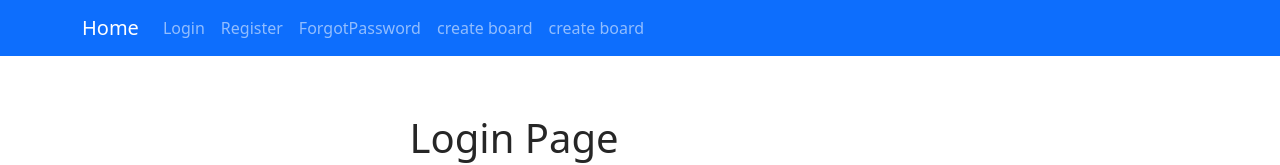
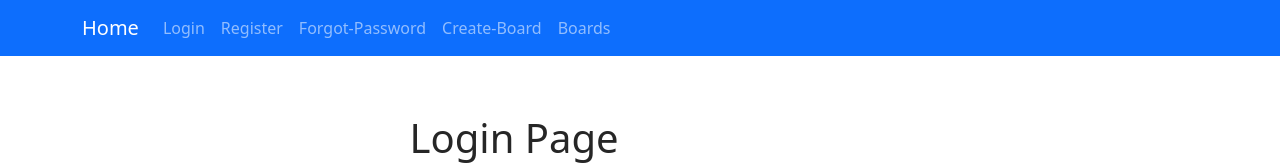
Before and after one commit to Bosen111/comp3130_project, a React (Create React App) app in the folder front-end/: page / in a window 1280 px wide. Shown: the top 165 px of the page. Built offline with nearby package versions, Linux system fonts and the light colour scheme.

Commit message:
changes to readme and nav item names

```diff
--- a/front-end/src/components/Navigation.js
+++ b/front-end/src/components/Navigation.js
@@ -12,9 +12,9 @@ function Navigation(){
                     <Nav className="me-auto">
                         <Nav.Link href="/login">Login</Nav.Link>
                         <Nav.Link href="/register">Register</Nav.Link>
-                        <Nav.Link href="/forgotPw">ForgotPassword</Nav.Link>
-                        <Nav.Link href="/create-board">create board</Nav.Link>
-                        <Nav.Link href="/boards">create board</Nav.Link>
+                        <Nav.Link href="/forgotPw">Forgot-Password</Nav.Link>
+                        <Nav.Link href="/create-board">Create-Board</Nav.Link>
+                        <Nav.Link href="/boards">Boards</Nav.Link>
                     </Nav>
                 </Container>
             </Navbar>
```
Also changed, not shown: 1 other file (tests, documents, lock files or other folders).
